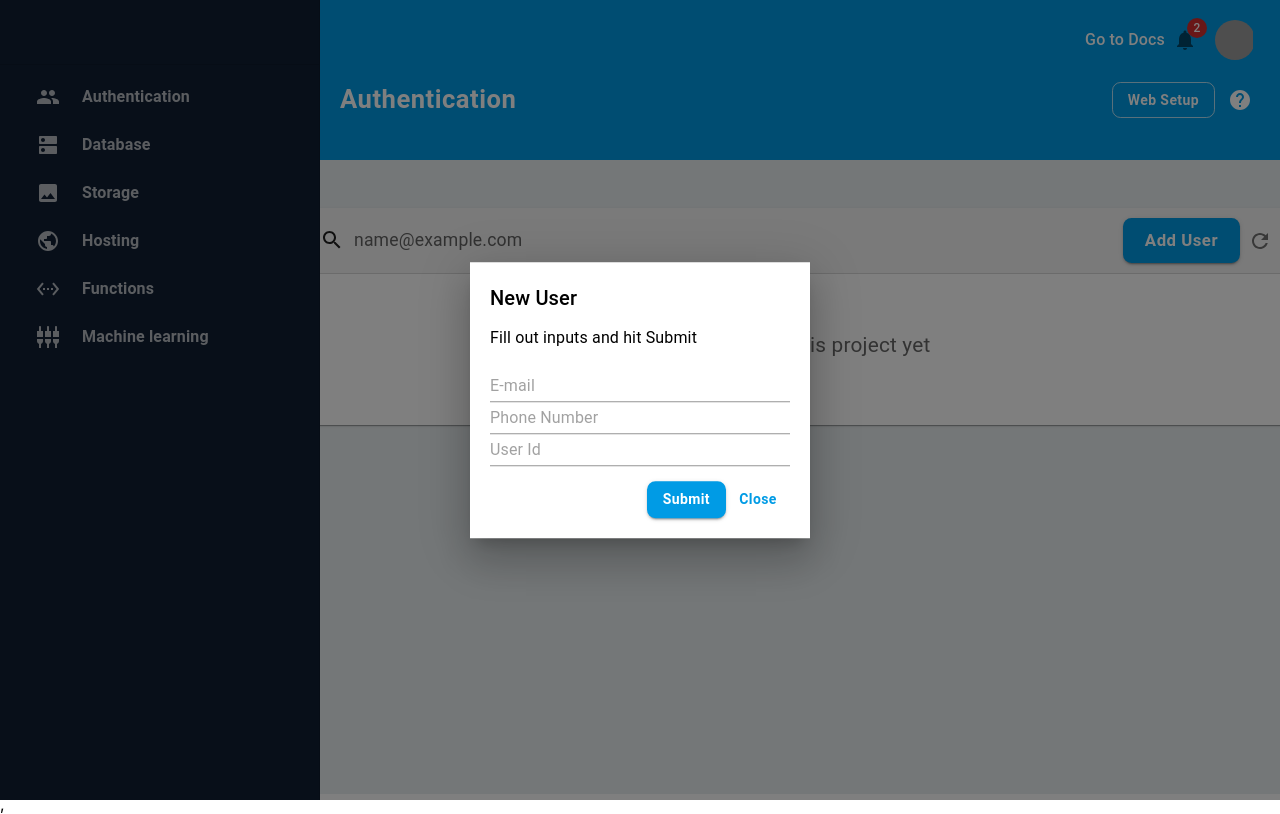
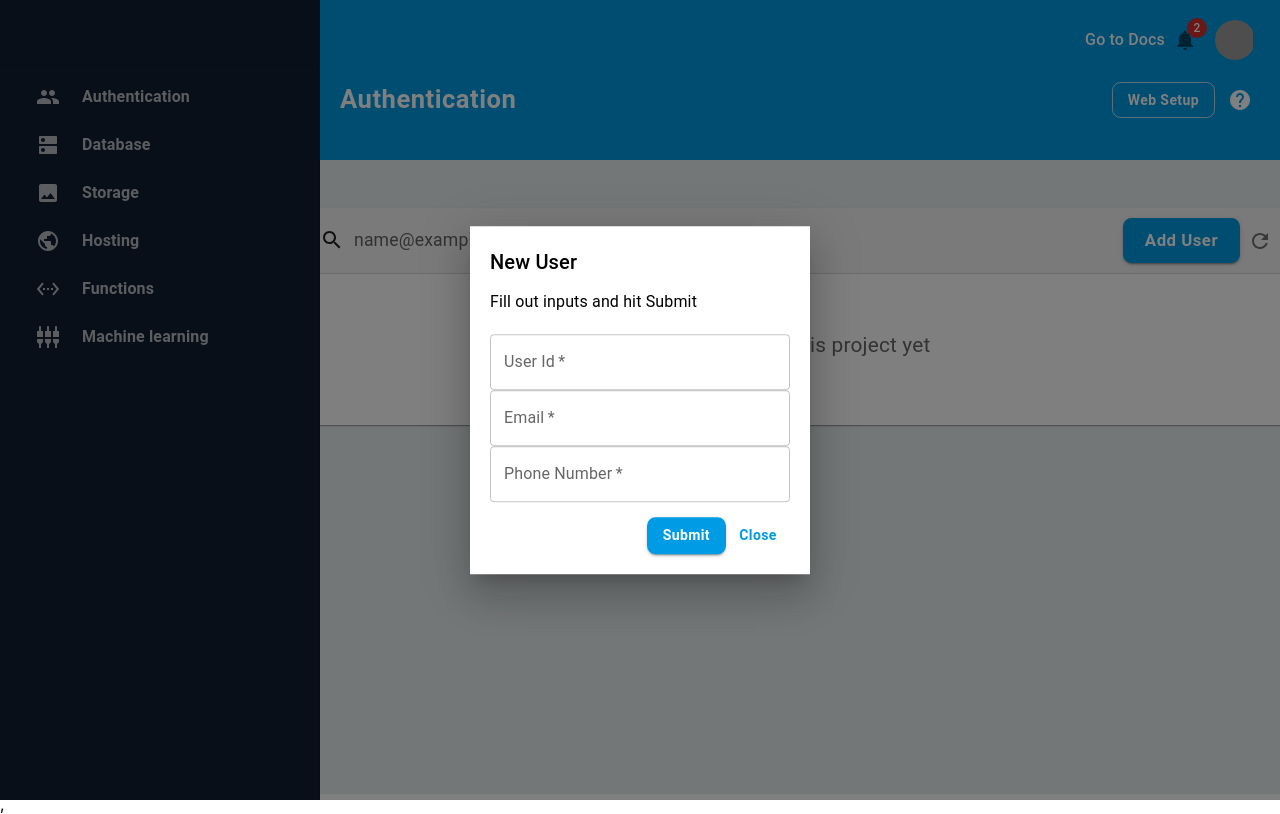
Before and after one commit to brunohgrau/mui, a React (Create React App) app: page /authentication in a window 1280 px wide. Both pictures are taken after typing "name@example.com" into the empty fields and a click on the button "Add User". Built offline with nearby package versions, Linux system fonts and the light colour scheme; grey boxes are pictures that could not be loaded.

Commit message:
Form Validation

```diff
--- a/package.json
+++ b/package.json
@@ -5,6 +5,7 @@
   "dependencies": {
     "@emotion/react": "^11.11.4",
     "@emotion/styled": "^11.11.0",
+    "@hookform/resolvers": "^3.3.4",
     "@mui/icons-material": "^5.15.12",
     "@mui/material": "^5.15.12",
     "@testing-library/jest-dom": "^5.17.0",
@@ -13,9 +14,11 @@
     "nodemon": "^3.1.0",
     "react": "^18.2.0",
     "react-dom": "^18.2.0",
+    "react-hook-form": "^7.51.0",
     "react-router-dom": "^6.22.3",
     "react-scripts": "5.0.1",
-    "web-vitals": "^2.1.4"
+    "web-vitals": "^2.1.4",
+    "yup": "^1.4.0"
   },
   "scripts": {
     "start": "react-scripts start",
--- a/src/components/Modals/NewUserModal.js
+++ b/src/components/Modals/NewUserModal.js
@@ -1,6 +1,10 @@
 import React from "react";
 import BasicModal from "../common/BasicModal/BasicModal";
-import { Input, Box } from "@mui/material";
+import { Box } from "@mui/material";
+import TextField from "@mui/material/TextField";
+import { useForm } from "react-hook-form";
+import { yupResolver } from "@hookform/resolvers/yup";
+import * as Yup from "yup";
 
 const NewUserModal = ({ open, onClose, content }) => {
   const modalStyles = {
@@ -14,11 +18,61 @@
       },
     },
   };
+
+  const phoneRegExp =
+    /^((\\+[1-9]{1,4}[ \\-]*)|(\\([0-9]{2,3}\\)[ \\-]*)|([0-9]{2,4})[ \\-]*)*?[0-9]{3,4}?[ \\-]*[0-9]{3,4}?$/;
+
+  const validationSchema = Yup.object().shape({
+    userId: Yup.string()
+      .required("User ID is required")
+      .min(6, "User ID must be at least 6 characters"),
+    email: Yup.string()
+      .required("Email is required")
+      .email("Email is invalid."),
+    phoneNumber: Yup.string().matches(phoneRegExp, "Phone number is not valid"),
+  });
+
+  const {
+    register,
+    handleSubmit,
+    formState: { errors },
+  } = useForm({
+    resolver: yupResolver(validationSchema),
+  });
+
+  const addUser = (data) => {
+    console.log(data);
+  };
+
   const getContent = () => (
     <Box sx={modalStyles.inputFields}>
-      <Input placeholder="E-mail" />
-      <Input placeholder="Phone Number" />
-      <Input placeholder="User Id" />
+      <TextField
+        placeholder="User ID"
+        name="userId"
+        label="User Id"
+        required
+        {...register("userId")}
+        error={errors.userId ? true : false}
+        helperText={errors.userId?.message}
+      />
+      <TextField
+        placeholder="Email"
+        name="email"
+        label="Email"
+        required
+        {...register("email")}
+        error={errors.email ? true : false}
+        helperText={errors.email?.message}
+      />
+      <TextField
+        placeholder="Phone Number"
+        name="phoneNumber"
+        label="Phone Number"
+        required
+        {...register("phoneNumber")}
+        error={errors.phoneNumber ? true : false}
+        helperText={errors.phoneNumber?.message}
+      />
     </Box>
   );
   return (
@@ -29,8 +83,8 @@
         title="New User"
         subTitle="Fill out inputs and hit Submit"
         content={getContent()}
-        validate={() => {}}
-      ></BasicModal>
+        onSubmit={handleSubmit(addUser)}
+      />
     </>
   );
 };
--- a/src/components/common/BasicModal/BasicModal.js
+++ b/src/components/common/BasicModal/BasicModal.js
@@ -6,7 +6,7 @@
 import { modalStyles } from "./styles";
 import CommonButton from "../CommonButton/CommonButton";
 
-const BasicModal = ({ open, onClose, title, subTitle, content, validate }) => {
+const BasicModal = ({ open, onClose, title, subTitle, content, onSubmit }) => {
   return (
     <Modal open={open} onClose={onClose}>
       <Box sx={modalStyles.wrapper}>
@@ -17,7 +17,7 @@
         {content}
 
         <Box sx={modalStyles.buttons}>
-          <CommonButton variant="contained" onClick={validate}>
+          <CommonButton variant="contained" onClick={onSubmit}>
             Submit
           </CommonButton>
           <CommonButton onClick={onClose}>Close</CommonButton>
```
Also changed, not shown: 1 other file (tests, documents, lock files or other folders).
